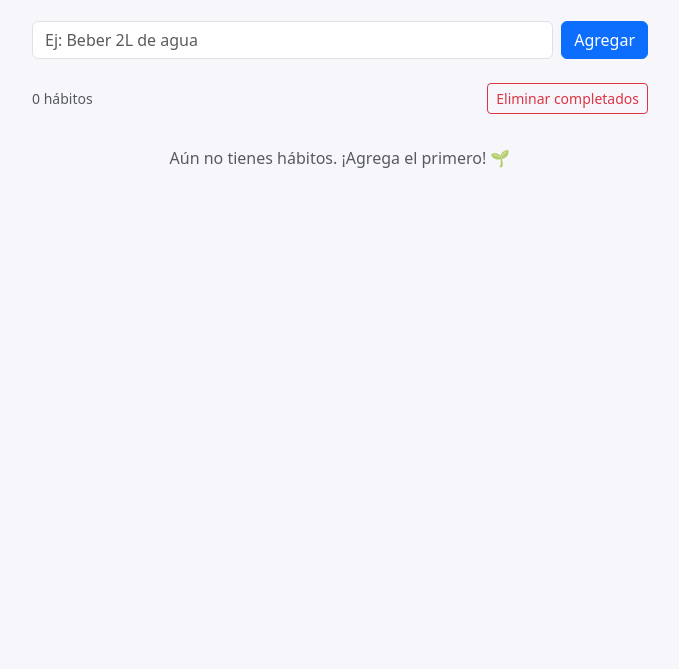
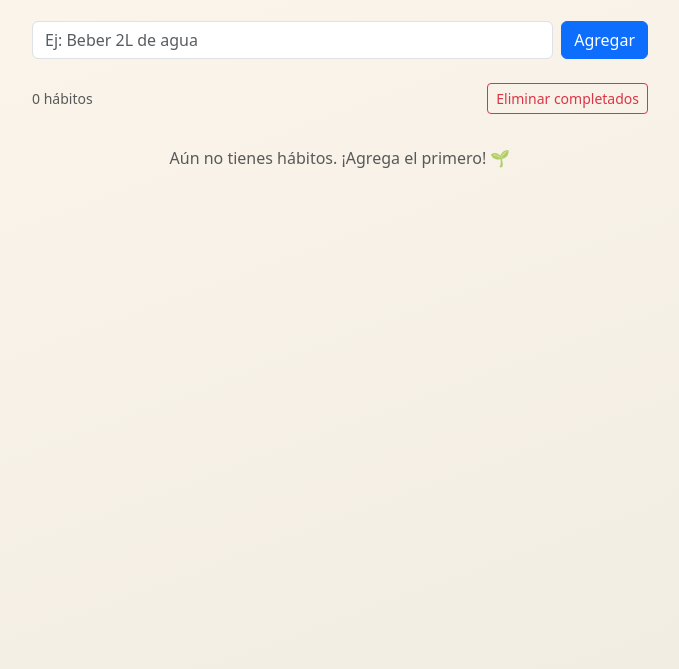
Before and after one commit to mat10sarango-afk/tablero-habitos, a plain HTML site: page index.html in a window 1280 px wide. Shown: the part 131-800 px from the top of the page, without its empty margins (300-979 px from the left). Drawn offline with nearby package versions, Linux system fonts and the light colour scheme.

Commit message:
Cambiar fondo a degradado calido crema

```diff
--- a/css/estilos.css
+++ b/css/estilos.css
@@ -1,5 +1,6 @@
 body {
-  background-color: #f7f7fb;
+  background: linear-gradient(160deg, #fef6ec 0%, #f0ece2 100%);
+  min-height: 100vh;
 }
 
 /* Item base de la lista */
```
